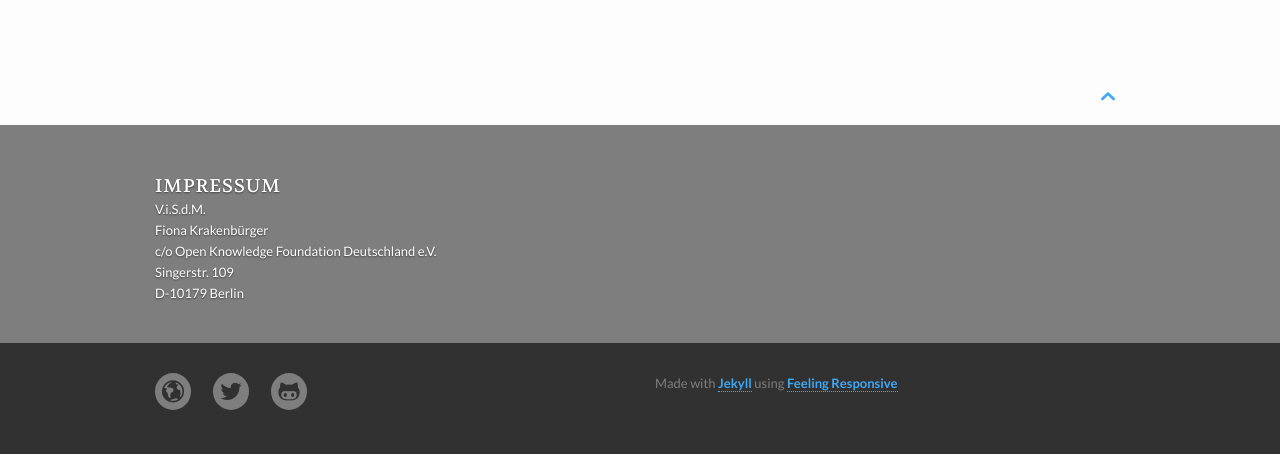
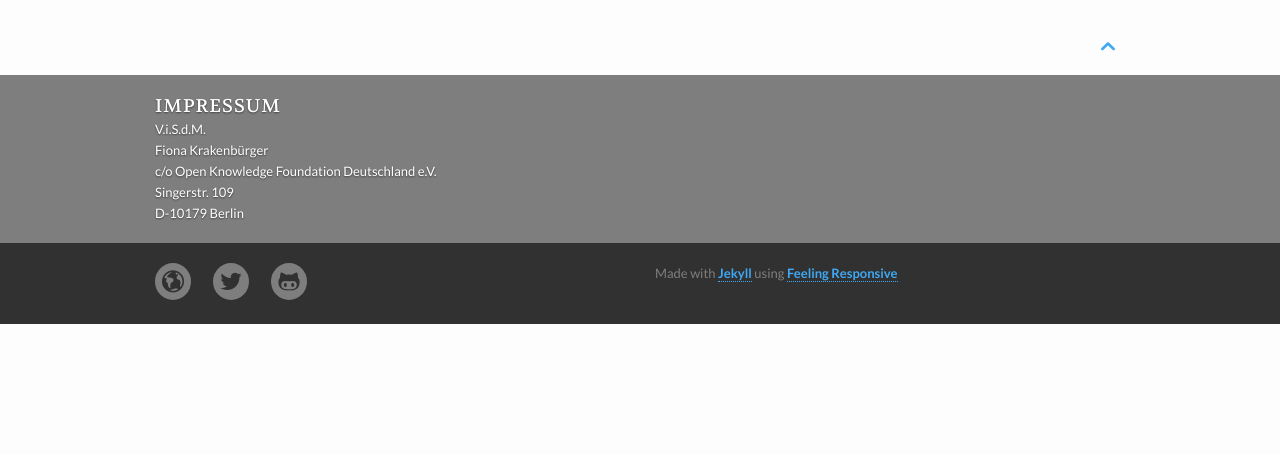
Before and after one commit to refugee-emancipation/crowd-funding, a Jekyll site: the page built from pages/contact.md, in a window 1280 px wide. Shown: the part 1157-1611 px from the top of the page. Built offline with Jekyll 4.4.1, drawn with Linux system fonts in a browser that asks for light colours; comment, search, counter and statistics services are not loaded; after the commit the page ends 1481 px from its top, so only the background shows below that.

Commit message:
Clean up layout in footer
- Footer: No padding top and bottom
- Subfooter: Reduce padding and margins dependent on breakpoints

```diff
--- a/_includes/footer.html
+++ b/_includes/footer.html
@@ -36,7 +36,7 @@
             </ul>
           </section>
 
-          <section id="subfooter-right" class="b30 small-12 medium-6 columns">
+          <section id="subfooter-right" class="small-12 medium-6 columns">
             <p>
               Made with <a style="display:inline;" href="http://jekyllrb.com/" target="_blank">Jekyll</a> using <a style="display:inline;" href="http://phlow.github.io/feeling-responsive/">Feeling Responsive</a>
             </ul>
--- a/_sass/_custom.scss
+++ b/_sass/_custom.scss
@@ -15,7 +15,7 @@
 
 // Container of scroll to top arrow
 #up-to-top {
-  padding: 60px 0 10px 0 !important;
+  padding: 10px 0 10px 0 !important;
 }
 
 // MailChimp Form
@@ -73,3 +73,28 @@
 .video-wrapper video {
   width: 970px;
 }
+
+// Footer
+#footer {
+  padding-top: 0 !important;
+  padding-bottom: 0 !important;
+}
+
+// Subfooter
+#subfooter {
+  padding: 20px 0 !important;
+
+  .inline-list {
+    margin: 0 auto 0 -1.375rem !important;
+  }
+
+  #subfooter-right {
+    margin-top: 1.0625rem !important;
+  }
+
+  @media only screen and (min-width: 40.063em) {
+    #subfooter-right {
+      margin-top: 0 !important;
+    }
+  }
+}
```
